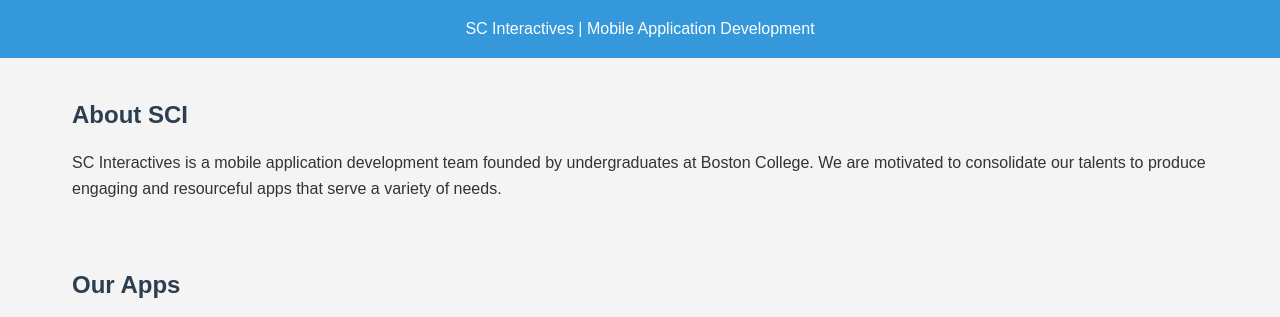
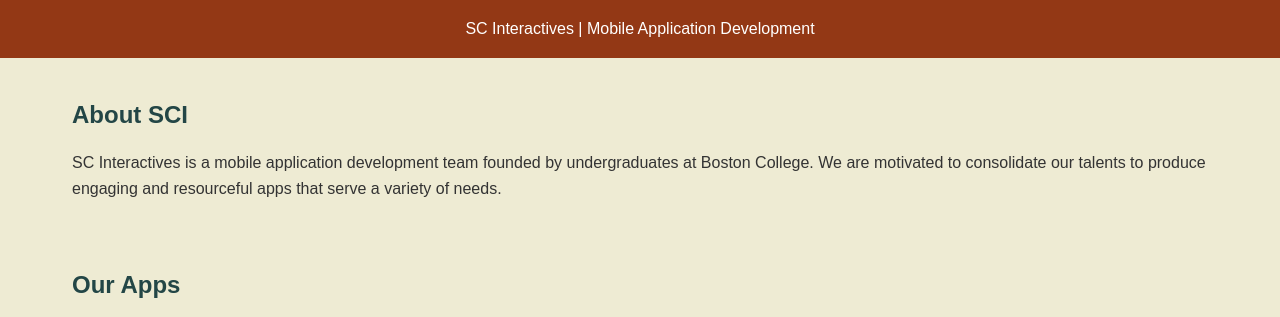
Before and after one commit to samcraftt/scinteractives, a plain HTML site: page index.html in a window 1280 px wide. Shown: the top 317 px of the page. Drawn offline with Linux system fonts and the light colour scheme; a script that the page names is missing.

Commit message:
Update styles.css

```diff
--- a/styles.css
+++ b/styles.css
@@ -1,8 +1,8 @@
 :root {
-    --primary-color: #3498db;
-    --secondary-color: #2c3e50;
+    --primary-color: #933815;
+    --secondary-color: #234646;
     --text-color: #333;
-    --background-color: #f4f4f4;
+    --background-color: #eeebd3;
 }
 
 * {
```
